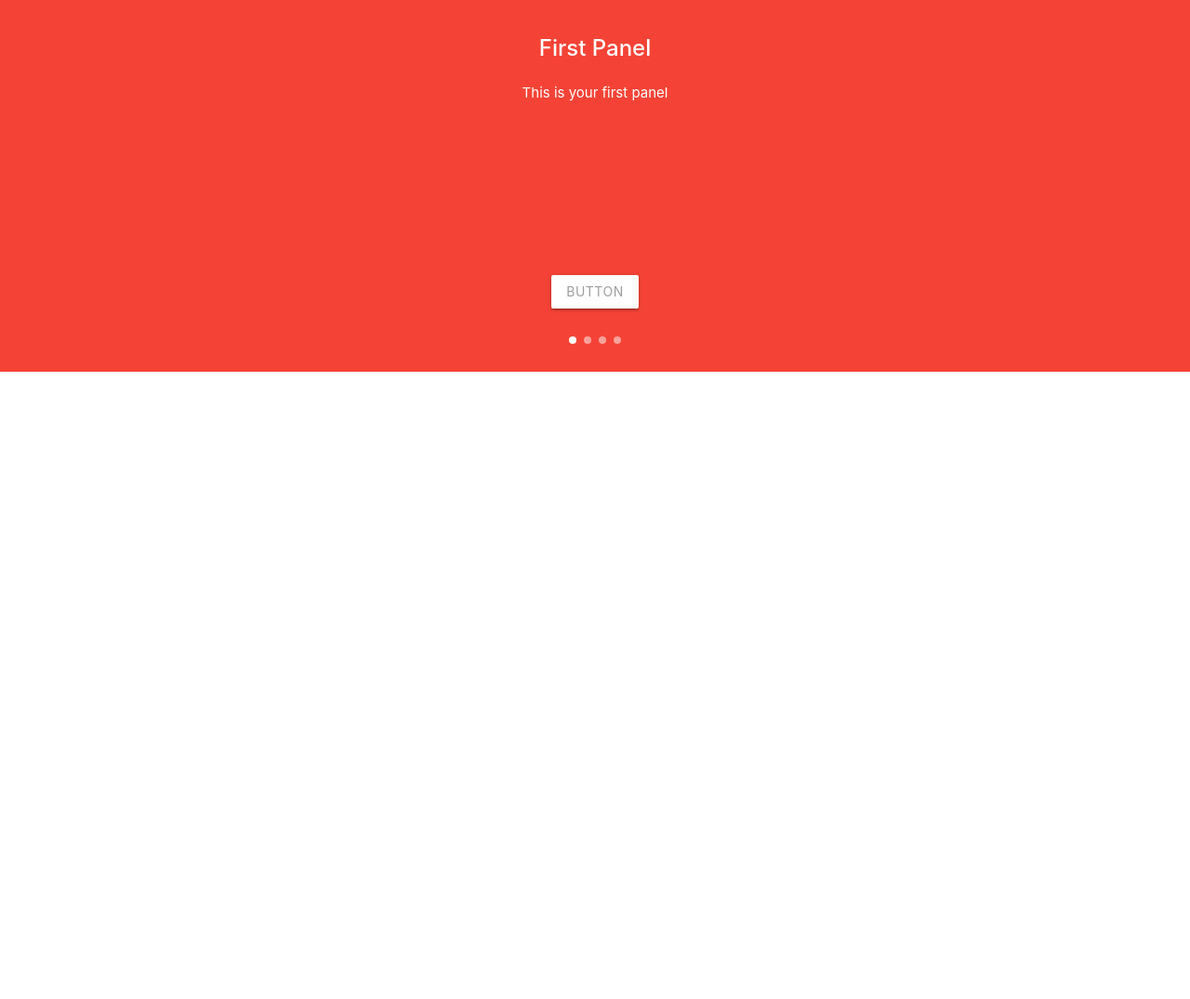
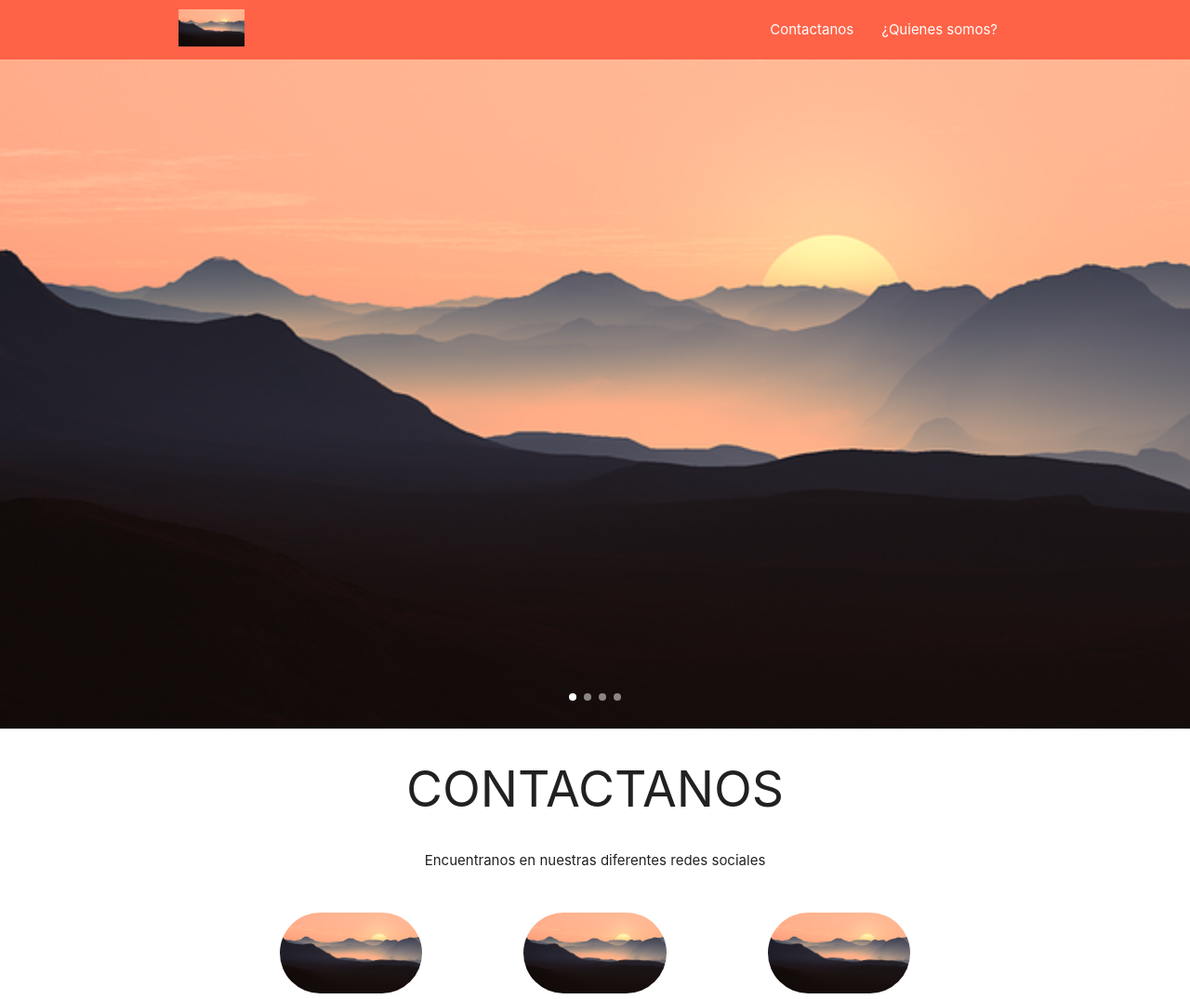
Before and after one commit to sebastian07leal/mai-react, a React app: page / in a window 1280 px wide. Shown: the whole page at 93% size. Before the commit the page ends 800 px from the top, so only its background shows below. Built offline with nearby package versions, Linux system fonts and the light colour scheme; some packages are replaced by stand-ins of ours.

Commit message:
maquetacion basica

```diff
--- /dev/null
+++ b/src/components/Carousel.jsx
@@ -0,0 +1,34 @@
+import React, { Component } from 'react';
+import M from 'materialize-css/dist/js/materialize.min.js';
+import { Link } from 'react-router-dom';
+
+import imgCar from '../statics/img.png';
+import '../styles/components/carousel.scss';
+
+class Carousel extends Component {
+
+  componentDidMount(){
+    document.addEventListener('DOMContentLoaded', () => {
+      const elmCarousel = document.querySelector('.carousel');
+      M.Carousel.init(elmCarousel, {
+        fullWidth: true,
+        indicators: true
+      });
+    });
+  }
+
+  render(){
+    return (
+      <div>
+        <div className="carousel carousel-slider container-carousel">
+          <Link className="carousel-item" to="#one!"><img src={imgCar} alt="baners"/></Link>
+          <Link className="carousel-item" to="#two!"><img src={imgCar} alt="baners"/></Link>
+          <Link className="carousel-item" to="#three!"><img src={imgCar} alt="baners"/></Link>
+          <Link className="carousel-item" to="#four!"><img src={imgCar} alt="baners"/></Link>
+        </div>
+      </div>
+    );
+  }
+}
+
+export default Carousel;
--- /dev/null
+++ b/src/components/Contact.jsx
@@ -0,0 +1,26 @@
+import React, { Component } from 'react';
+import SocialMedia from '../components/SocialMedia';
+import '../styles/components/contact.scss';
+
+import imgSocial from '../statics/img.png';
+
+class Contact extends Component {
+
+  render(){
+    return (
+      <div className="container-contact">
+        <div className="container-contact__header">
+          <h2>CONTACTANOS</h2>
+          <p>Encuentranos en nuestras diferentes redes sociales</p>
+        </div>
+        <div className="social-container">
+          <SocialMedia images={imgSocial} path="/" />
+          <SocialMedia images={imgSocial} path="/" />
+          <SocialMedia images={imgSocial} path="/" />
+        </div>
+      </div>
+    );
+  }
+}
+
+export default Contact;
--- /dev/null
+++ b/src/components/Header.jsx
@@ -0,0 +1,26 @@
+import React, { Component } from 'react';
+import { Link } from 'react-router-dom';
+import '../styles/components/header.scss';
+import imgLogo from '../statics/img.png';
+
+
+class Header extends Component {
+
+  render(){
+    return (
+      <div>
+        <nav className='header'>
+          <div className="nav-wrapper container">
+            <Link to="/" className="brand-logo container__logo"><img src={imgLogo} alt="Logo"/></Link>
+            <ul id="nav-mobile" className="right hide-on-med-and-down">
+              <li><Link to="/">Contactanos</Link></li>
+              <li><Link to="/">¿Quienes somos?</Link></li>
+            </ul>
+          </div>
+        </nav>
+      </div>
+    );
+  }
+}
+
+export default Header;
--- /dev/null
+++ b/src/components/SocialMedia.jsx
@@ -0,0 +1,13 @@
+import React from 'react';
+import { Link } from 'react-router-dom';
+import '../styles/components/socialMedia.scss';
+
+const SocialMedia = ({ images, path }) => {
+  return (
+    <Link to={path} className="socialMedia" target="_blank">
+      <img  src={images} alt="images-Social"/>
+    </Link>
+  );
+}
+
+export default SocialMedia;
--- a/src/containers/Home.jsx
+++ b/src/containers/Home.jsx
@@ -1,43 +1,21 @@
 import React, { Component } from 'react';
-import M from 'materialize-css/dist/js/materialize.min.js';
+//import M from 'materialize-css/dist/js/materialize.min.js';
 
+import Header from '../components/Header';
+import Carousel from '../components/Carousel';
+import Contact from '../components/Contact';
 
 class Home extends Component {
 
-  componentDidMount(){
-    document.addEventListener('DOMContentLoaded', function() {
-      const elems = document.querySelectorAll('.carousel');
-      //var instances = M.Carousel.init(elems);
-      M.Carousel.init(elems, {
-        fullWidth: true,
-        indicators: true
-      });
-    });
-  }
-
   render(){
     return (
-      <div class="carousel carousel-slider center">
-        <div class="carousel-fixed-item center">
-          <a class="btn waves-effect white grey-text darken-text-2">button</a>
-        </div>
-        <div class="carousel-item red white-text" href="#one!">
-          <h2>First Panel</h2>
-          <p class="white-text">This is your first panel</p>
-        </div>
-        <div class="carousel-item amber white-text" href="#two!">
-          <h2>Second Panel</h2>
-          <p class="white-text">This is your second panel</p>
-        </div>
-        <div class="carousel-item green white-text" href="#three!">
-          <h2>Third Panel</h2>
-          <p class="white-text">This is your third panel</p>
-        </div>
-        <div class="carousel-item blue white-text" href="#four!">
-          <h2>Fourth Panel</h2>
-          <p class="white-text">This is your fourth panel</p>
-        </div>
-      </div>
+      <>
+        <Header />
+        <Carousel />
+        <section className="container">
+          <Contact />
+        </section>
+      </>
     )
   };
 }
--- /dev/null
+++ b/src/styles/components/carousel.scss
@@ -0,0 +1,3 @@
+.container-carousel {
+  min-height: 90vh;
+}
--- /dev/null
+++ b/src/styles/components/contact.scss
@@ -0,0 +1,20 @@
+
+.container-contact {
+  display: flex;
+  flex-direction: column;
+  align-items: center;
+
+  &__header {
+      display: flex;
+      flex-direction: column;
+      align-items: center;
+  }
+}
+
+.social-container {
+  display: flex;
+  flex-wrap: wrap;
+  width: 100%;
+  margin-top: 30px;
+  justify-content: space-evenly;
+}
--- /dev/null
+++ b/src/styles/components/header.scss
@@ -0,0 +1,10 @@
+@import '../index.scss';
+
+.header {
+  background-color: $firstColors;
+}
+
+.container__logo img {
+  height: 40px;
+  margin-top: 10px;
+}
--- /dev/null
+++ b/src/styles/components/socialMedia.scss
@@ -0,0 +1,9 @@
+
+.socialMedia {
+  outline: none;
+  & img {
+    min-width: 10vw;
+    max-width: 12vw;
+    border-radius: 50px;
+  }
+}
--- a/src/styles/index.scss
+++ b/src/styles/index.scss
@@ -1,3 +1,4 @@
+$firstColors: tomato;
 
 body {
   margin: 0;
```
Also changed, not shown: src/statics/img.png (added), src/styles/containers/home.scss (added).
